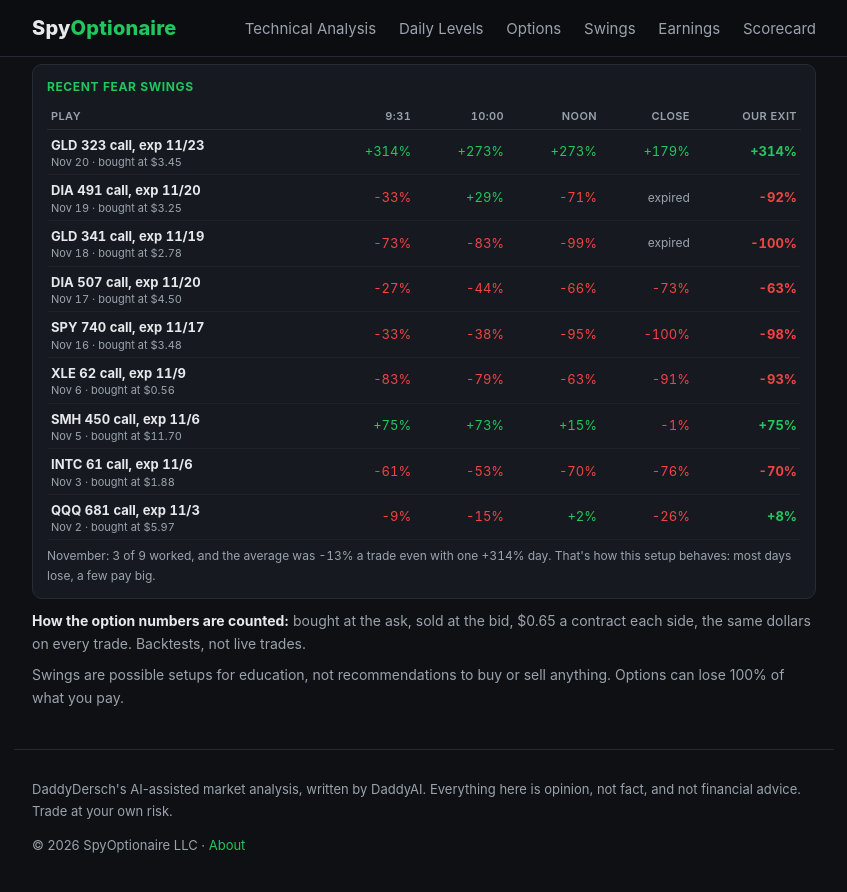
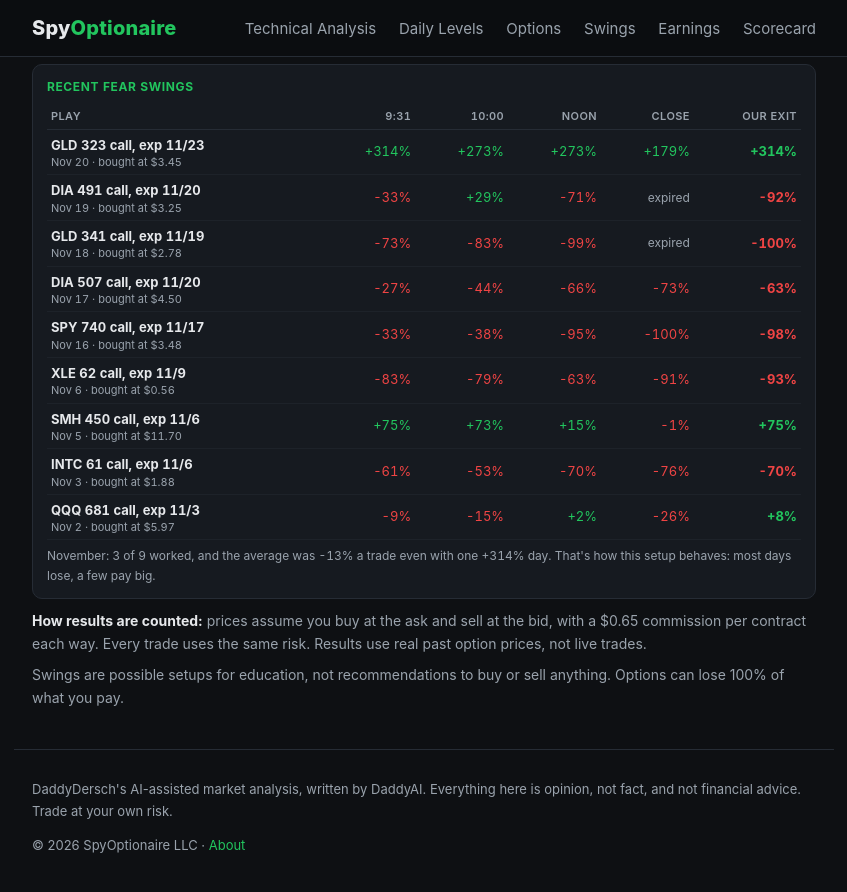
Before and after one commit to SpyOptionaire/spyoptionaire.github.io, a Jekyll site: the page built from swings.html, in a window 1280 px wide and 900 px high, scrolled down 689 px. Shown: the top 892 px of the window, without its empty margins (216-1063 px from the left). Built offline with Jekyll 4.4.1, drawn with Linux system fonts in a browser that asks for light colours.

Commit message:
Swings: daily Lotto Swing retired (tab, scorecard row, home tile); plainer note on how option results are counted
Co-Authored-By: Claude Opus 5.5 <noreply@anthropic.com>
Claude-Session: https://claude.ai/code/session_01EnXCpuWUg6oc66XeZWqt4P

```diff
--- a/_data/swing_options.json
+++ b/_data/swing_options.json
@@ -1,6 +1,6 @@
 {
  "period": "Apr 2023 - Nov 2026",
- "method": "Bought at the ask at 3:45 PM, sold at the bid the next day, $0.65 a contract each side, the same dollars on every trade.",
+ "method": "Prices assume you buy at the ask (3:45 PM) and sell at the bid the next day, with a $0.65 commission per contract each way. Every trade uses the same risk.",
  "fear": {
   "days": 65,
   "days_by_year": "8 / 10 / 21 / 27",
--- a/index.html
+++ b/index.html
@@ -26,7 +26,7 @@ title: SpyOptionaire
   <a class="tile" href="{{ '/swings/' | relative_url }}">
     <span class="k">Swings</span>
     <b>One-night setups near the close</b>
-    <span>The Fear Swing on the rare fear days and the daily Lotto Swing, each with how it did on real option prices.</span>
+    <span>The Fear Swing on the rare fear days, with how it did on real option prices.</span>
   </a>
   <a class="tile" href="{{ '/earnings/' | relative_url }}">
     <span class="k">Earnings</span>
--- a/scorecard.html
+++ b/scorecard.html
@@ -64,7 +64,6 @@ permalink: /scorecard/
   <table class="lad txt">
     <tbody>
       <tr><td><b>Fear Swing</b><i>{{ C.swings.fear.period }}</i></td><td>{{ C.swings.fear.ideas }} ideas on {{ C.swings.fear.days }} days: the stock was higher the next day {{ C.swings.fear.worked }}% of the time (avg {{ C.swings.fear.avg }})</td></tr>
-      <tr><td><b>Lotto Swing</b><i>{{ C.swings.watch.period }}</i></td><td>Call idea worked {{ C.swings.watch.call }}%, put idea {{ C.swings.watch.put }}%: a coin flip, as labelled</td></tr>
     </tbody>
   </table>
   <p class="asof">Backtests until the live scan starts; from then on every posted swing is logged here with its result. Option results for each swing are on the <a href="{{ '/swings/' | relative_url }}">Swings</a> page.</p>
--- a/swings.html
+++ b/swings.html
@@ -1,7 +1,7 @@
 ---
 layout: default
 title: Swings
-description: One-night plays near the close, checked every day at 3:45 PM - the Fear Swing and the daily Lotto Swing - with how each did on real option prices. Education only, never a trade call.
+description: One-night plays near the close, checked every day at 3:45 PM, with how each did on real option prices. Education only, never a trade call.
 permalink: /swings/
 ---
 {% assign S = site.data.swings %}
@@ -14,8 +14,7 @@ permalink: /swings/
 
 {% assign tl = S.today.label | remove: ' close' %}
 {% assign fear_on = false %}{% if S.today.swings.size > 0 %}{% assign fear_on = true %}{% endif %}
-{% assign lotto_on = false %}{% if W.latest.size > 0 and W.latest[0].date == tl %}{% assign lotto_on = true %}{% endif %}
-<div class="picker tabs"><button data-s="fear">Fear Swing{% if fear_on %}<span class="bang" title="Play tonight">!</span>{% endif %}</button><button data-s="lotto">Lotto Swing{% if lotto_on %}<span class="bang" title="Play tonight">!</span>{% endif %}</button></div>
+<div class="picker tabs"><button data-s="fear">Fear Swing{% if fear_on %}<span class="bang" title="Play tonight">!</span>{% endif %}</button></div>
 <p class="muted tabnote"><span class="bang">!</span> = that swing has a play tonight. Not every swing fires every day.</p>
 
 <div class="board one">
@@ -67,39 +66,9 @@ permalink: /swings/
   <p class="asof">{{ S.previous_note }}</p>
 </div>
 
-<div class="card" data-s="lotto" hidden>
-  <div class="sh"><span class="k">Lotto Swing &middot; {{ S.today.label }}</span><span class="wr">{{ O.watch.winrate }} win rate</span></div>
-  {% for r in W.latest %}
-  <div class="play">
-    <p class="pt"><b class="{% if r.side == 'call' %}cl{% else %}pt2{% endif %}">{{ r.sym }} {{ r.side | capitalize }}</b></p>
-    <table class="lad">
-      <tbody>
-        <tr><td>Stock</td><td>{{ r.close }}</td></tr>
-        <tr><td>Option <i>at the money, nearest expiry</i></td><td>{% if r.option %}{{ r.option }}{% else %}<span class="muted">live feed pending</span>{% endif %}</td></tr>
-      </tbody>
-    </table>
-  </div>
-  {% endfor %}
 </div>
 
-<div class="card" data-s="lotto" hidden>
-  <span class="k">Recent Lotto Swings</span>
-  <table class="lad swt">
-    <thead><tr><th>Play</th><th>9:31</th><th>10:00</th><th>Noon</th><th>Close</th><th>Our exit</th></tr></thead>
-    <tbody>
-    {% for r in S.lotto_recent %}
-      <tr><td><b>{{ r.sym }} {{ r.contract }}</b><i>{{ r.date }} &middot; stock {{ r.stock }} &middot; bought at ${{ r.opt }}</i></td>
-        {% for v in r.cells %}{% if v == nil %}<td class="muted">expired</td>{% else %}<td class="{% if v >= 0 %}up{% else %}dn{% endif %}">{% if v >= 0 %}+{% endif %}{{ v }}%</td>{% endif %}{% endfor %}
-        <td class="{% if r.res >= 0 %}up{% else %}dn{% endif %}"><b>{% if r.res >= 0 %}+{% endif %}{{ r.res }}%</b></td></tr>
-    {% endfor %}
-    </tbody>
-  </table>
-  <p class="asof">A lotto: the stock itself was right {{ W.record.call_win }}% (calls) and {{ W.record.put_win }}% (puts) of the time, the option only {{ O.watch.call_win }}% and {{ O.watch.put_win }}%. Never size up.</p>
-</div>
-
-</div>
-
-<div class="note"><p><b>How the option numbers are counted:</b> bought at the ask, sold at the bid, $0.65 a contract each side, the same dollars on every trade. Backtests, not live trades.</p><p>Swings are possible setups for education, not recommendations to buy or sell anything. Options can lose 100% of what you pay.</p></div>
+<div class="note"><p><b>How results are counted:</b> prices assume you buy at the ask and sell at the bid, with a $0.65 commission per contract each way. Every trade uses the same risk. Results use real past option prices, not live trades.</p><p>Swings are possible setups for education, not recommendations to buy or sell anything. Options can lose 100% of what you pay.</p></div>
 
 <script>
 (function(){
```
